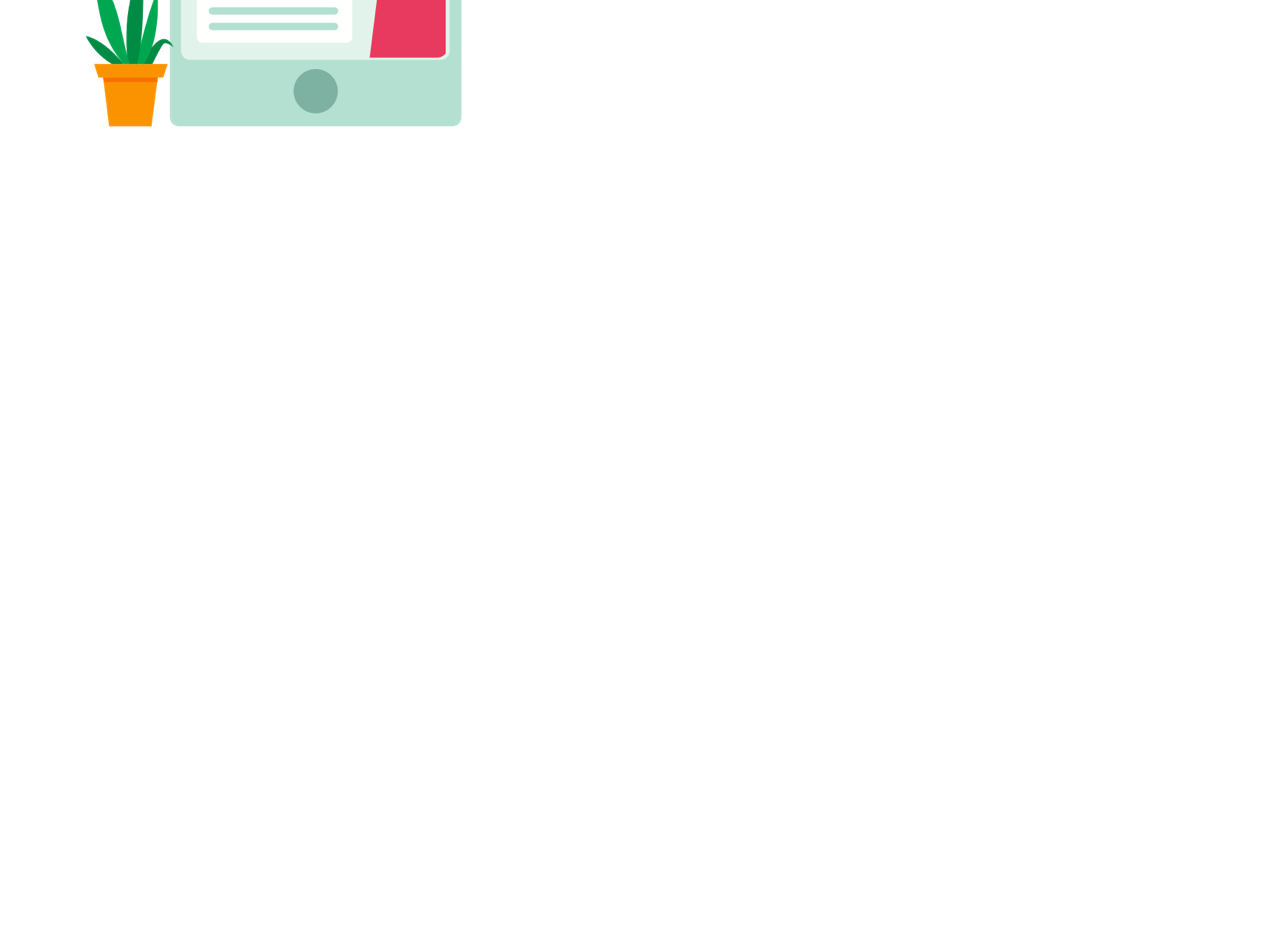
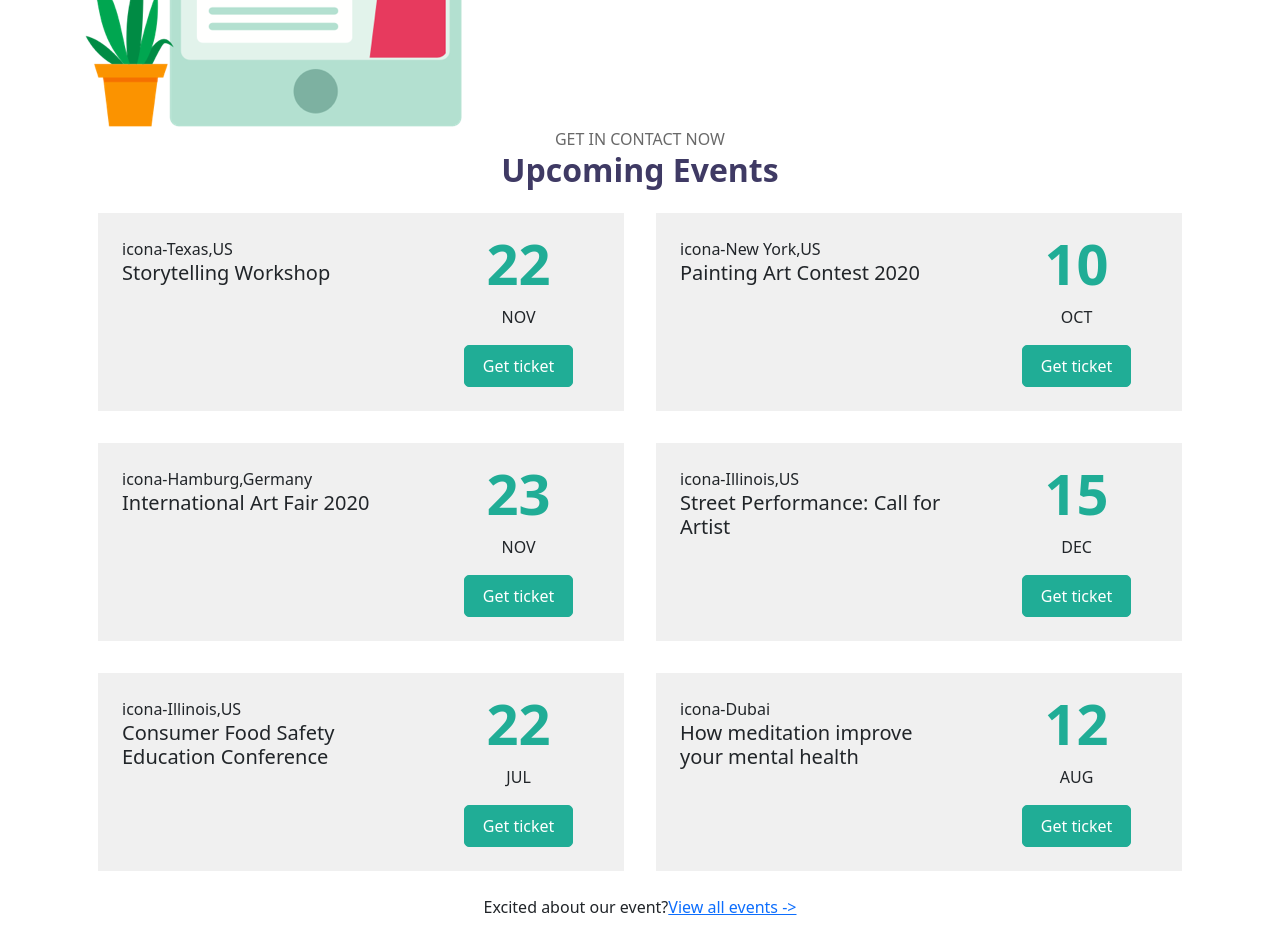
Before and after one commit to AndreaPiazza33/proj-html-vuejs, a Vue app: page / in a window 1280 px wide. Shown: the part 3860-4787 px from the top of the page. Before the commit the page ends 3987 px from the top, so only its background shows below. Built offline with nearby package versions, Linux system fonts and the light colour scheme.

Commit message:
feat: add sixth section (card events)

```diff
--- a/index.js
+++ b/index.js
@@ -91,4 +91,50 @@ export const cards = {
       label: "$59.00",
     },
   ],
+
+  /*EVENTS*/
+  cardsEvents: [
+    /*prima carta*/
+    {
+      position: "Texas,US",
+      title: "Storytelling Workshop",
+      day: "22",
+      month: "NOV",
+    },
+    /*seconda carta*/
+    {
+      position: "New York,US",
+      title: "Painting Art Contest 2020",
+      day: "10",
+      month: "OCT",
+    },
+    /*terza carta*/
+    {
+      position: "Hamburg,Germany",
+      title: "International Art Fair 2020",
+      day: "23",
+      month: "NOV",
+    },
+    /*quarta carta*/
+    {
+      position: "Illinois,US",
+      title: "Street Performance: Call for Artist",
+      day: "15",
+      month: "DEC",
+    },
+    /*quinta carta*/
+    {
+      position: "Illinois,US",
+      title: "Consumer Food Safety Education Conference",
+      day: "22",
+      month: "JUL",
+    },
+    /*sesta carta*/
+    {
+      position: "Dubai",
+      title: "How meditation improve your mental health",
+      day: "12",
+      month: "AUG",
+    },
+  ],
 };
--- a/src/assets/scss/partials/_mixins.scss
+++ b/src/assets/scss/partials/_mixins.scss
@@ -79,3 +79,12 @@
 .section-title-left {
   @include my-section-title("left");
 }
+
+/*scritte colorate*/
+@mixin my-green-data {
+  color: hsl(170.21deg 68.78% 40.2%);
+  font-weight: bolder;
+}
+.colored-data {
+  @include my-green-data;
+}
--- /dev/null
+++ b/src/components/AppEvents.vue
@@ -0,0 +1,39 @@
+<script>
+import { cards } from "../../index";
+
+export default {
+  data() {
+    return {
+      cards,
+    };
+  },
+};
+</script>
+
+<template>
+  <div
+    class="cards-event bg-vanilla flex-horizontal justify-content-between"
+    v-for="event in cards.cardsEvents"
+    :key="event.title"
+  >
+    <div class="flex-vertical justify-content-start col-6 mx-4 my-4">
+      <span>icona-{{ event.position }}</span>
+      <h5>{{ event.title }}</h5>
+    </div>
+    <div class="flex-vertical align-items-center col-5 my-2">
+      <span class="colored-data">{{ event.day }}</span>
+      <span>{{ event.month }}</span>
+      <button class="my-button w-50">Get ticket</button>
+    </div>
+  </div>
+</template>
+
+<style lang="scss" scoped>
+.cards-event {
+  margin: 1rem 1rem;
+  width: calc((100% / 2) - 2rem);
+  .colored-data {
+    font-size: 3.5rem;
+  }
+}
+</style>
--- a/src/components/AppMain.vue
+++ b/src/components/AppMain.vue
@@ -1,9 +1,12 @@
 <script>
-/*import option*/
+/*import options*/
 import AppOptions from "./AppOptions.vue";
 
 /*import courses*/
 import AppCourses from "./AppCourses.vue";
+
+/*import events*/
+import AppEvents from "./AppEvents.vue";
 
 export default {
   data() {
@@ -11,7 +14,7 @@ export default {
       title: "",
     };
   },
-  components: { AppOptions, AppCourses },
+  components: { AppOptions, AppCourses, AppEvents },
 };
 </script>
 
@@ -181,6 +184,23 @@ export default {
       </div>
     </div>
   </div>
+
+  <!--SESTA SEZIONE-->
+  <div class="container">
+    <div class="flex-vertical align-items-center">
+      <div class="section-title-center">
+        <span>GET IN CONTACT NOW</span>
+        <h2>Upcoming Events</h2>
+      </div>
+      <!--cards events-->
+      <div class="flex-horizontal justify-content-center flex-wrap">
+        <AppEvents></AppEvents>
+      </div>
+      <div class="my-2">
+        <span>Excited about our event?</span><a href="#">View all events -></a>
+      </div>
+    </div>
+  </div>
 </template>
 
 <style lang="scss" scoped>
@@ -194,8 +214,4 @@ export default {
     color: hsl(250.59deg 10.43% 68.04%);
   }
 }
-.colored-data {
-  color: hsl(170.21deg 68.78% 40.2%);
-  font-weight: bolder;
-}
 </style>
```
Also changed, not shown: public/img/testimonial-avatar-03.jpg (renamed from public/img/testimonial-avata-03.jpg).
